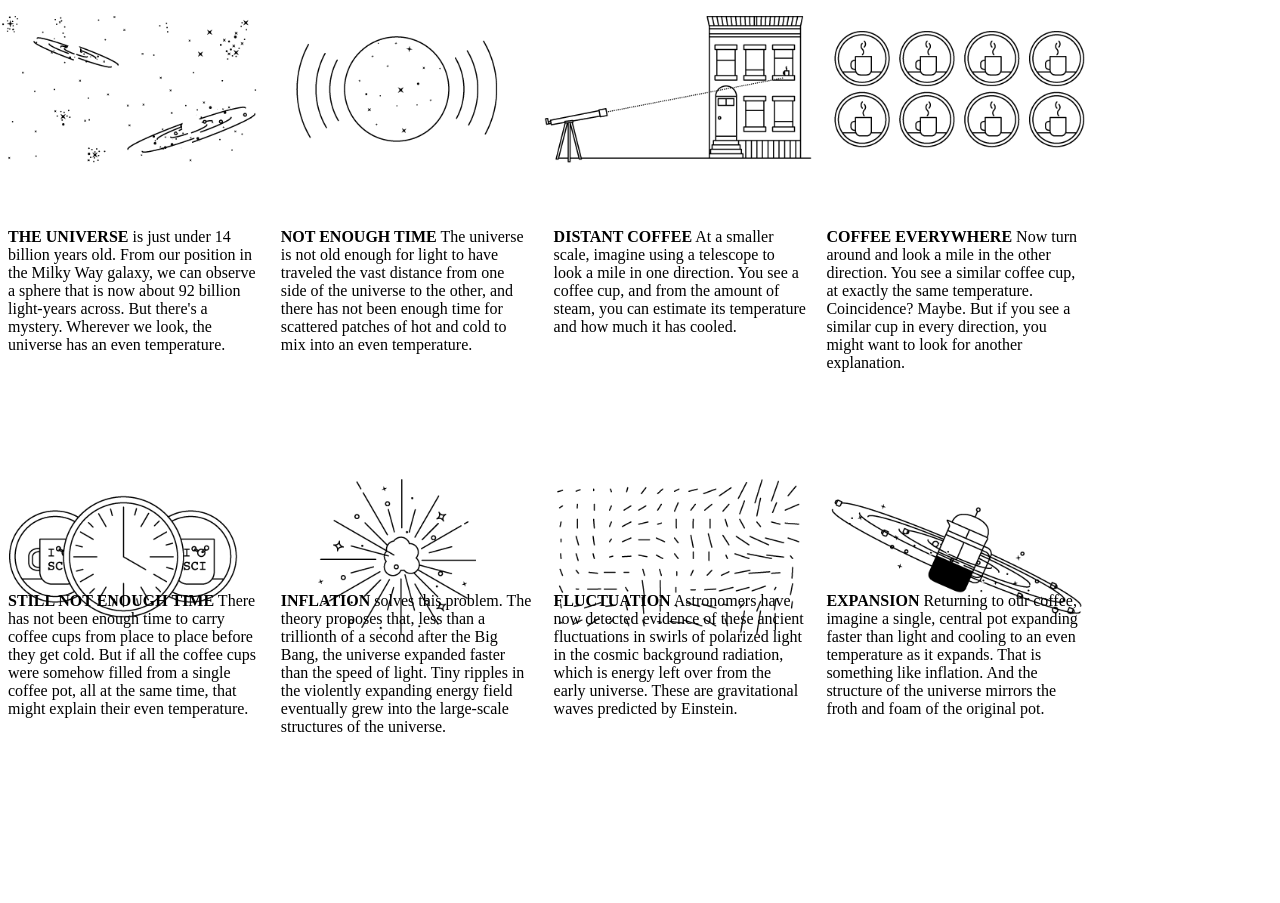
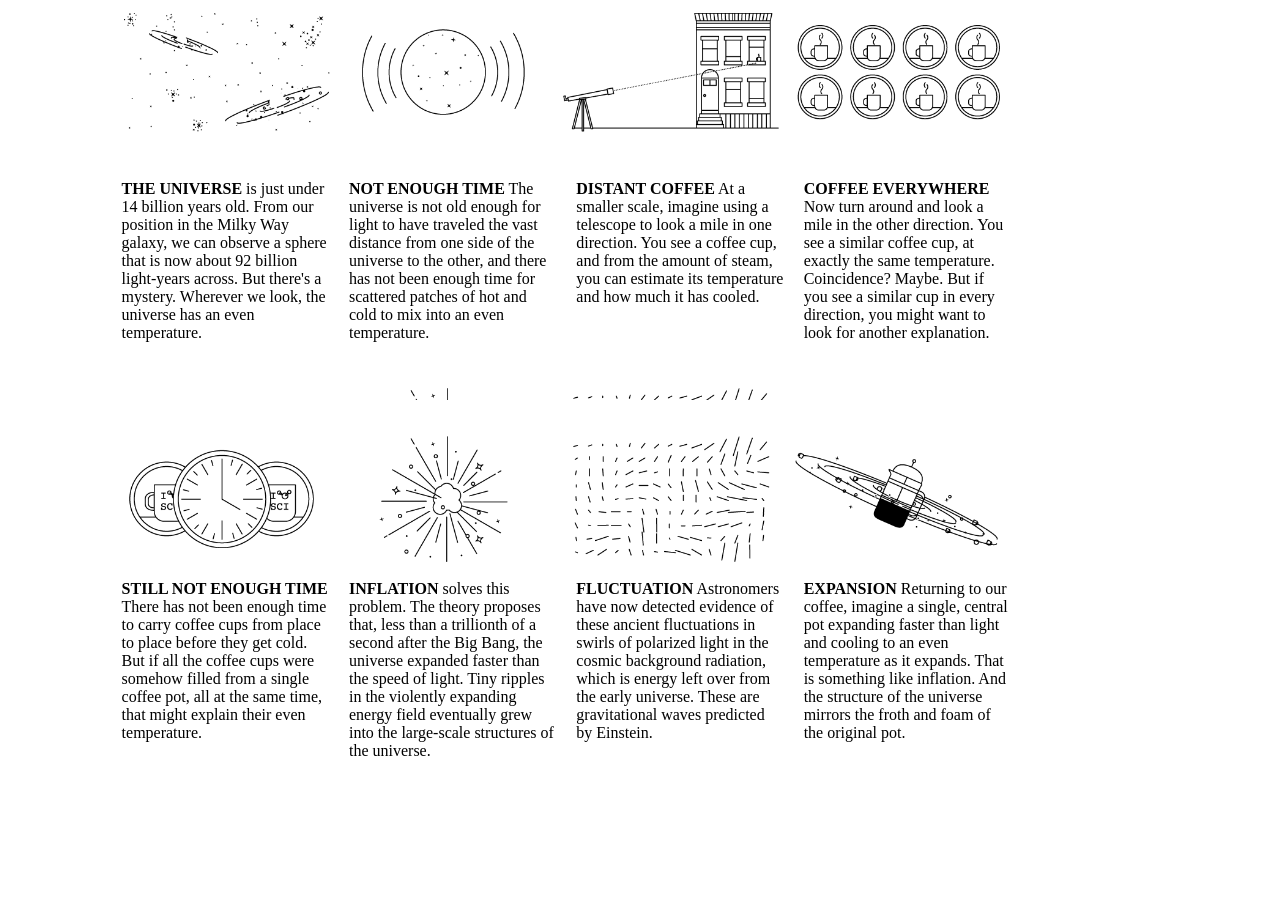
Before and after one commit to rvvergara/nyt-clone, a plain HTML site: page inflation.html in a window 1280 px wide. Before the commit the page ends 800 px from the top, so only its background shows below. Drawn offline with Linux system fonts and the light colour scheme.

Commit message:
Fix background image problem
1. Separate each section boxes into two rows - four boxes each
2. Give each row its own bg image and fix positions accordingly

```diff
--- a/assets/css/inflation.css
+++ b/assets/css/inflation.css
@@ -1,19 +1,30 @@
+.container,
 body {
+  max-width: 90%;
+  margin: 0 auto;
+}
+
+.row-1 {
   background: url(../images/inflation-720.png);
   background-repeat: no-repeat;
   background-size: 85%;
   background-position: 0% 0%;
+  height: 500px;
+}
+
+.row-2 {
+  background: url(../images/inflation-720.png);
+  background-repeat: no-repeat;
+  background-size: 85%;
+  background-position: 0% 120%;
+  height: 500px;
+  position: relative;
+  bottom: 100px;
 }
 
 .factors {
-  padding-top: 220px;
+  padding-top: 180px;
   width: 20%;
   float: left;
   margin-right: 20px;
-  /* background: url(../images/inflation-720.png);
-  background-repeat: no-repeat; */
 }
-
-#factors-2 {
-  /* background-position: 32% 0%; */
-}
--- a/inflation.html
+++ b/inflation.html
@@ -10,43 +10,68 @@
 </head>
 
 <body>
+    <div class="container">
+        <div class="row row-1">
             <section class="factors" id="factors-1">
                 <b>THE UNIVERSE</b> is just under 14 billion years old. From our position in the Milky
                 Way galaxy, we can observe a sphere that is now about 92 billion light-years across.
                 But there's a mystery. Wherever we look, the universe has an even temperature.
             </section>
             <section class="factors" id="factors-2">
-        <b>NOT ENOUGH TIME</b> The universe is not old enough for light to have traveled the vast distance from one
-        side of the universe to the other, and there has not been enough time for scattered patches of hot and cold to
+                <b>NOT ENOUGH TIME</b> The universe is not old enough for light to have traveled the vast distance from
+                one
+                side of the universe to the other, and there has not been enough time for scattered patches of hot and
+                cold
+                to
                 mix into an even temperature.
             </section>
             <section class="factors" id="factors-3">
-        <b>DISTANT COFFEE</b> At a smaller scale, imagine using a telescope to look a mile in one direction. You see a
+                <b>DISTANT COFFEE</b> At a smaller scale, imagine using a telescope to look a mile in one direction.
+                You
+                see a
                 coffee cup, and from the amount of steam, you can estimate its temperature and how much it has cooled.
             </section>
             <section class="factors" id="factors-4">
-        <b>COFFEE EVERYWHERE</b> Now turn around and look a mile in the other direction. You see a similar coffee cup,
-        at exactly the same temperature. Coincidence? Maybe. But if you see a similar cup in every direction, you might
+                <b>COFFEE EVERYWHERE</b> Now turn around and look a mile in the other direction. You see a similar
+                coffee
+                cup,
+                at exactly the same temperature. Coincidence? Maybe. But if you see a similar cup in every direction,
+                you
+                might
                 want to look for another explanation.
+            </section>
+        </div>
 
-
-    </section>
-    <section class="factors" id="factors-5"><b>STILL NOT ENOUGH TIME</b> There has not been enough time to carry coffee
-        cups from place to place before they get cold. But if all the coffee cups were somehow filled from a single
+        <div class="row row-2">
+            <section class="factors" id="factors-5"><b>STILL NOT ENOUGH TIME</b> There has not been enough time to
+                carry
+                coffee
+                cups from place to place before they get cold. But if all the coffee cups were somehow filled from a
+                single
                 coffee pot, all at the same time, that might explain their even temperature.
 
             </section>
-    <section class="factors" id="factors-6"><b>INFLATION</b> solves this problem. The theory proposes that, less than a
-        trillionth of a second after the Big Bang, the universe expanded faster than the speed of light. Tiny ripples
-        in the violently expanding energy field eventually grew into the large-scale structures of the universe.</section>
-    <section class="factors" id="factors-7"><b>FLUCTUATION</b> Astronomers have now detected evidence of these ancient
-        fluctuations in swirls of polarized light in the cosmic background radiation, which is energy left over from
+            <section class="factors" id="factors-6"><b>INFLATION</b> solves this problem. The theory proposes that,
+                less
+                than a
+                trillionth of a second after the Big Bang, the universe expanded faster than the speed of light. Tiny
+                ripples
+                in the violently expanding energy field eventually grew into the large-scale structures of the
+                universe.</section>
+            <section class="factors" id="factors-7"><b>FLUCTUATION</b> Astronomers have now detected evidence of these
+                ancient
+                fluctuations in swirls of polarized light in the cosmic background radiation, which is energy left over
+                from
                 the early universe. These are gravitational waves predicted by Einstein.</section>
-    <section class="factors" id="factors-8"><b>EXPANSION</b> Returning to our coffee, imagine a single, central pot
-        expanding faster than light and cooling to an even temperature as it expands. That is something like inflation.
+            <section class="factors" id="factors-8"><b>EXPANSION</b> Returning to our coffee, imagine a single, central
+                pot
+                expanding faster than light and cooling to an even temperature as it expands. That is something like
+                inflation.
                 And the structure of the universe mirrors the froth and foam of the original pot.
 
             </section>
+        </div>
+    </div>
 </body>
 
 </html>
```
Lines whose indentation alone changed are shown as unchanged.
